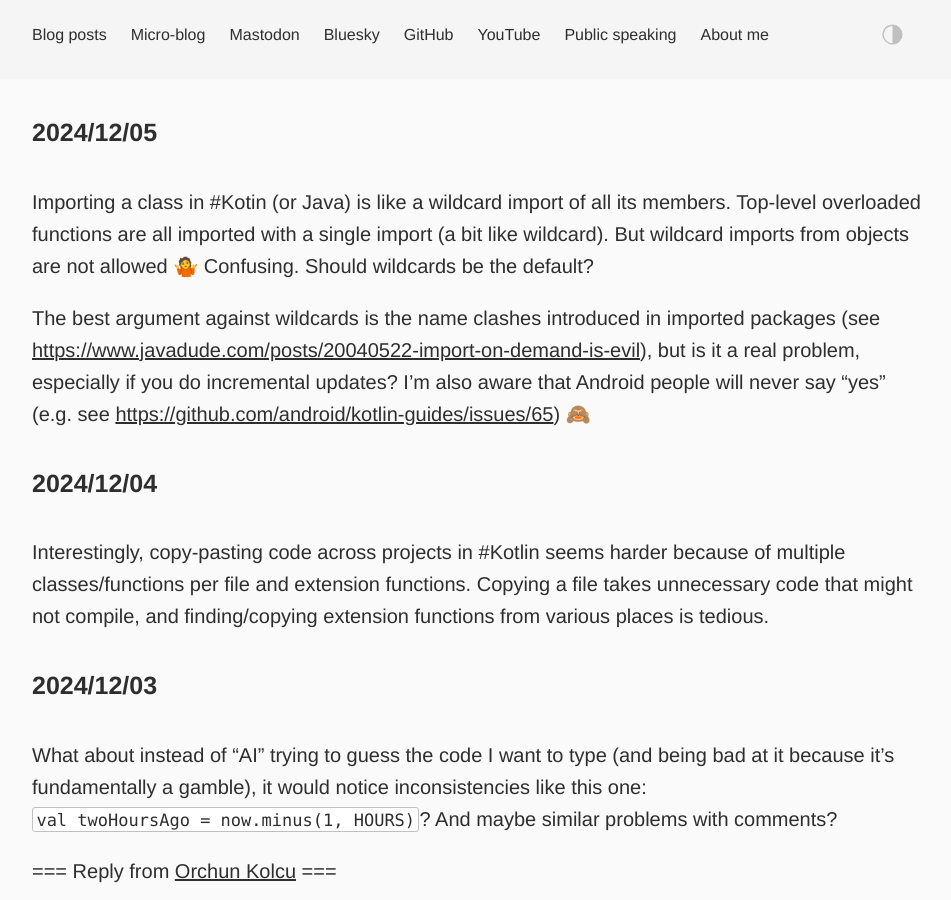
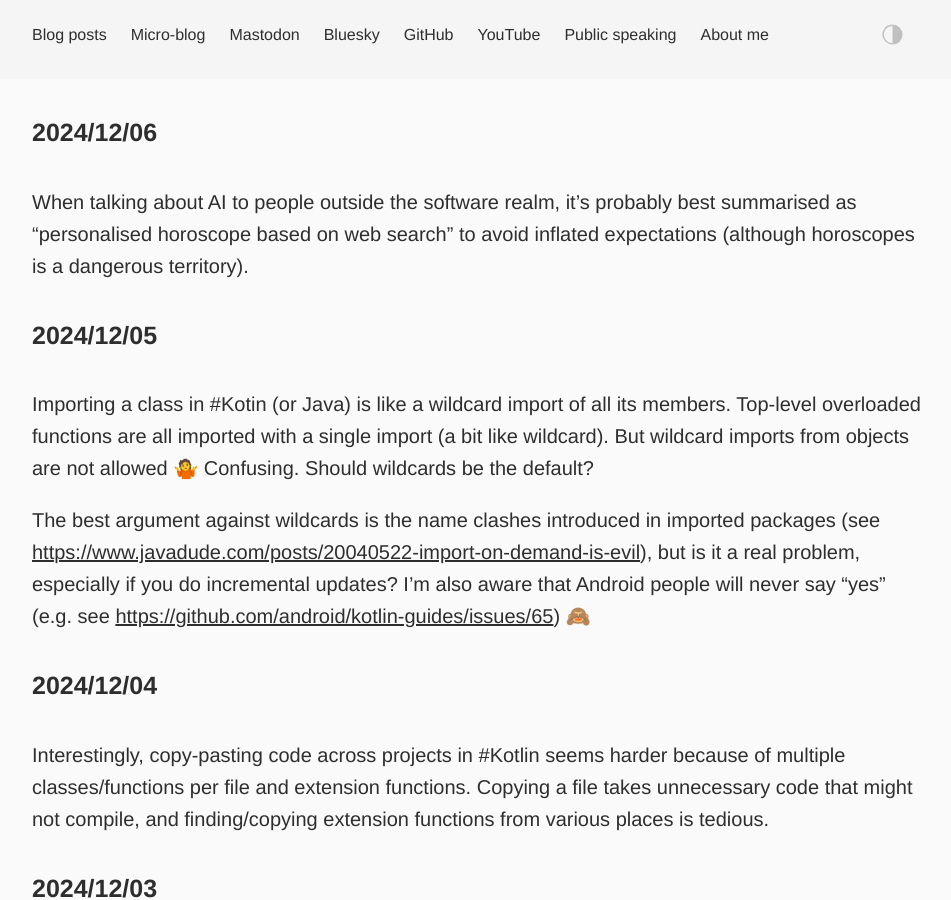
Before and after one commit to dkandalov/dkandalov.github.io, a Jekyll site: the page built from micro-blog.md, in a window 1280 px wide and 900 px high. Shown: the whole window, without its empty margins (160-1111 px from the left). Built offline with Jekyll 4.4.1, drawn with Linux system fonts in a browser that asks for light colours.

Commit message:
updated micro-blog

```diff
--- a/micro-blog.md
+++ b/micro-blog.md
@@ -2,6 +2,9 @@
 layout: post
 permalink: /micro-blog/
 ---
+
+#### 2024/12/06
+When talking about AI to people outside the software realm, it's probably best summarised as "personalised horoscope based on web search" to avoid inflated expectations (although horoscopes is a dangerous territory).
 
 #### 2024/12/05
 Importing a class in #Kotin (or Java) is like a wildcard import of all its members. Top-level overloaded functions are all imported with a single import (a bit like wildcard). But wildcard imports from objects are not allowed 🤷 Confusing. Should wildcards be the default?
```
